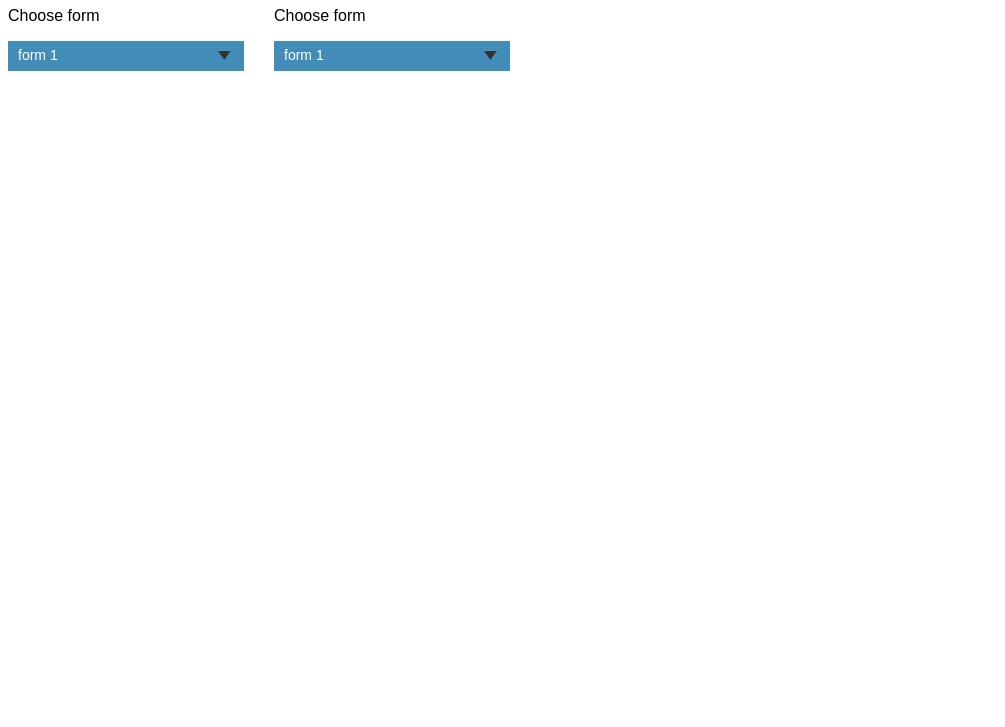
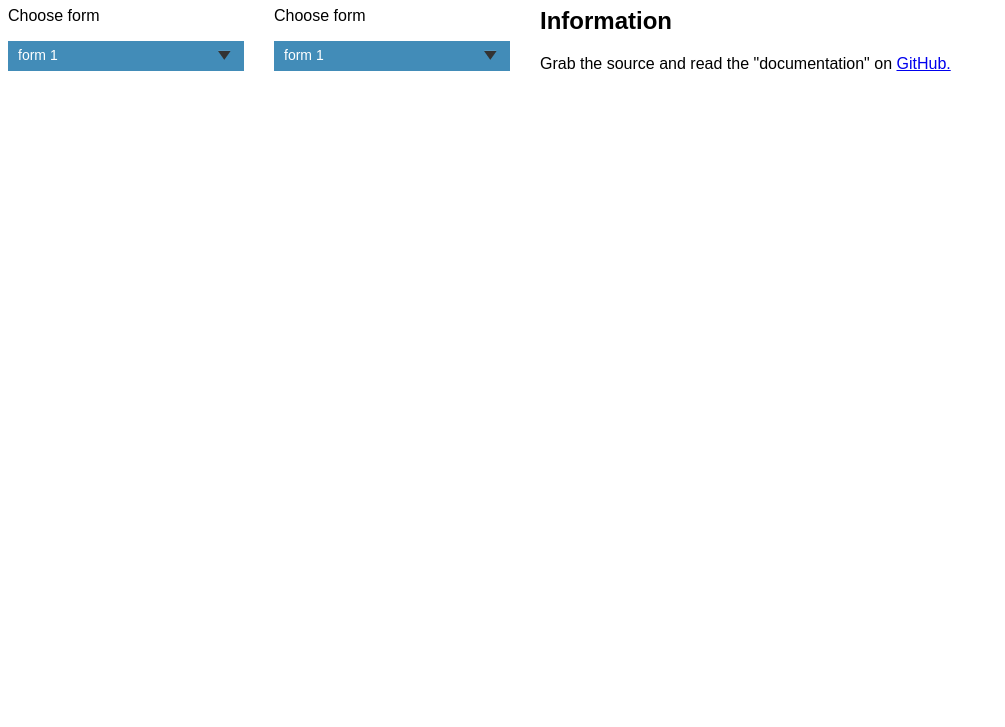
Before and after one commit to KarlHerler/dropdowny, a plain HTML site: page index.html in a window 1280 px wide. Shown: the part 73-800 px from the top of the page, without its empty margins (0-1005 px from the left). Drawn offline with nearby package versions, Linux system fonts and the light colour scheme.

Commit message:
Added some information to the demopage

```diff
--- a/index.html
+++ b/index.html
@@ -53,6 +53,8 @@
       </dd>
     </dl>
   </div>
+  <h2>Information</h2>
+  <p>Grab the source and read the "documentation" on <a href="https://github.com/KarlHerler/dropdowny">GitHub.</a></p>
   <script src="//ajax.googleapis.com/ajax/libs/jquery/1.6.1/jquery.min.js"></script>
   <script>window.jQuery || document.write('<script src="js/libs/jquery-1.6.1.min.js">\x3C/script>')</script>
 
```
Lines whose indentation alone changed are shown as unchanged.
